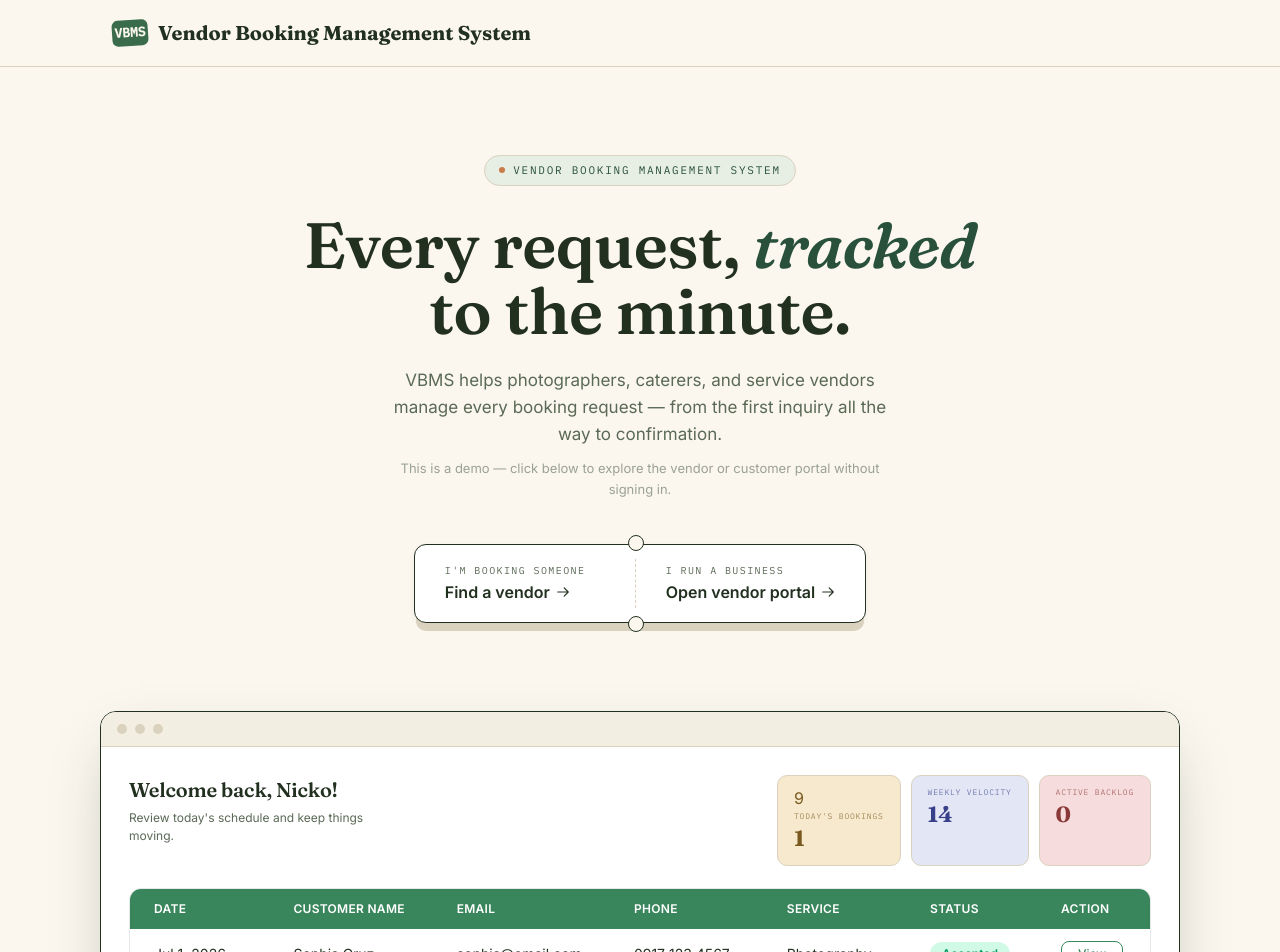
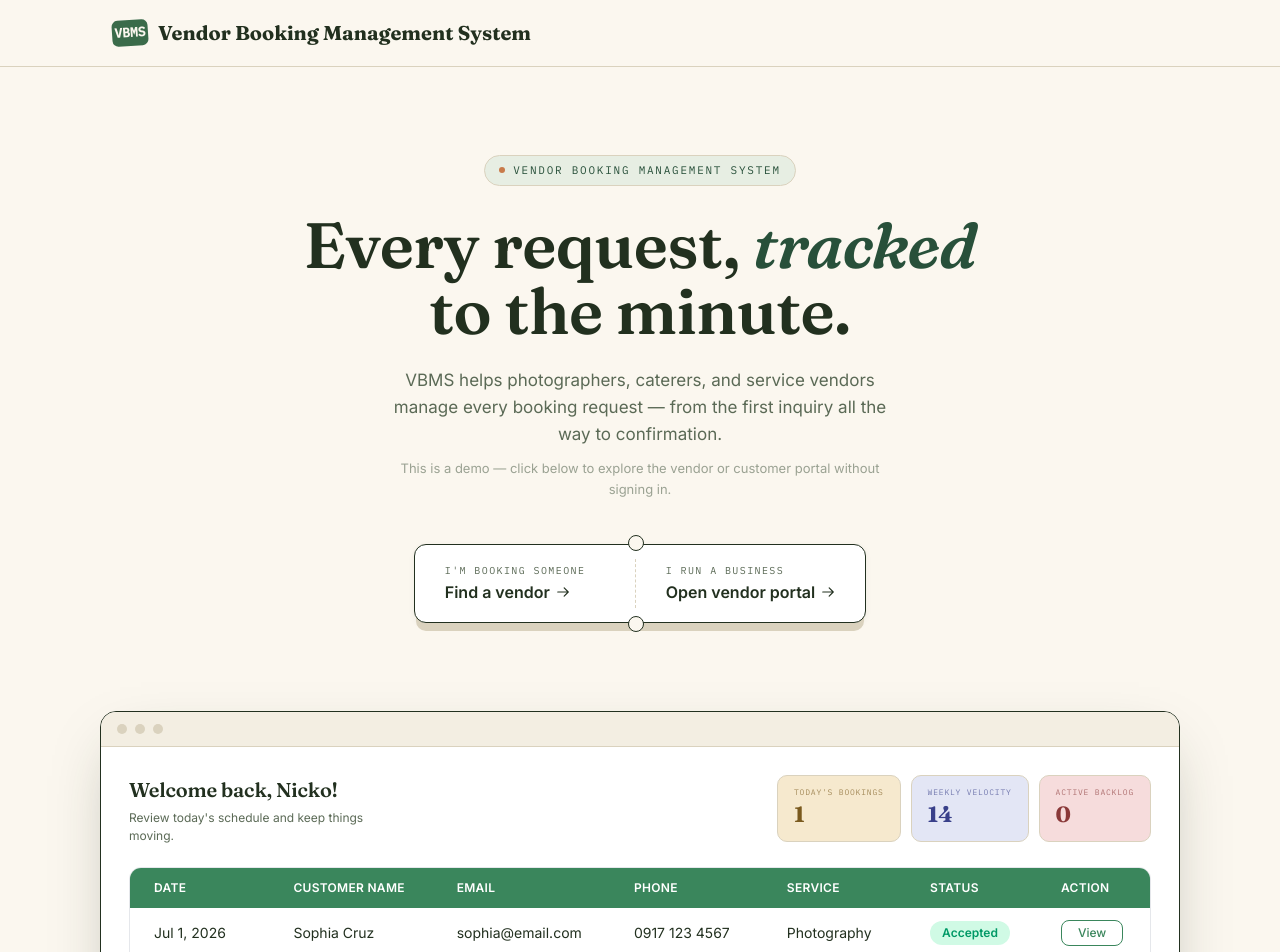
Before and after one commit to Alphaexplora-University/ae-b4-grp-02-prj-02-fe, a React (Vite) app: page / in a window 1280 px wide. Shown: the top 952 px of the page. Built offline with nearby package versions, Linux system fonts and the light colour scheme.

Commit message:
Update today's bookings count in LandingPage

```diff
--- a/src/features/landing/LandingPage.tsx
+++ b/src/features/landing/LandingPage.tsx
@@ -69,7 +69,7 @@ export default function LandingPage(): JSX.Element {
                                         <p>Review today's schedule and keep things moving.</p>
                                     </div>
                                     <div className="dk-mock-metrics">
-                                        <div className="dk-mock-card dk-today">9
+                                        <div className="dk-mock-card dk-today">
                                             <div className="dk-label">Today's Bookings</div>
                                             <div className="dk-num">1</div>
                                         </div>
```
